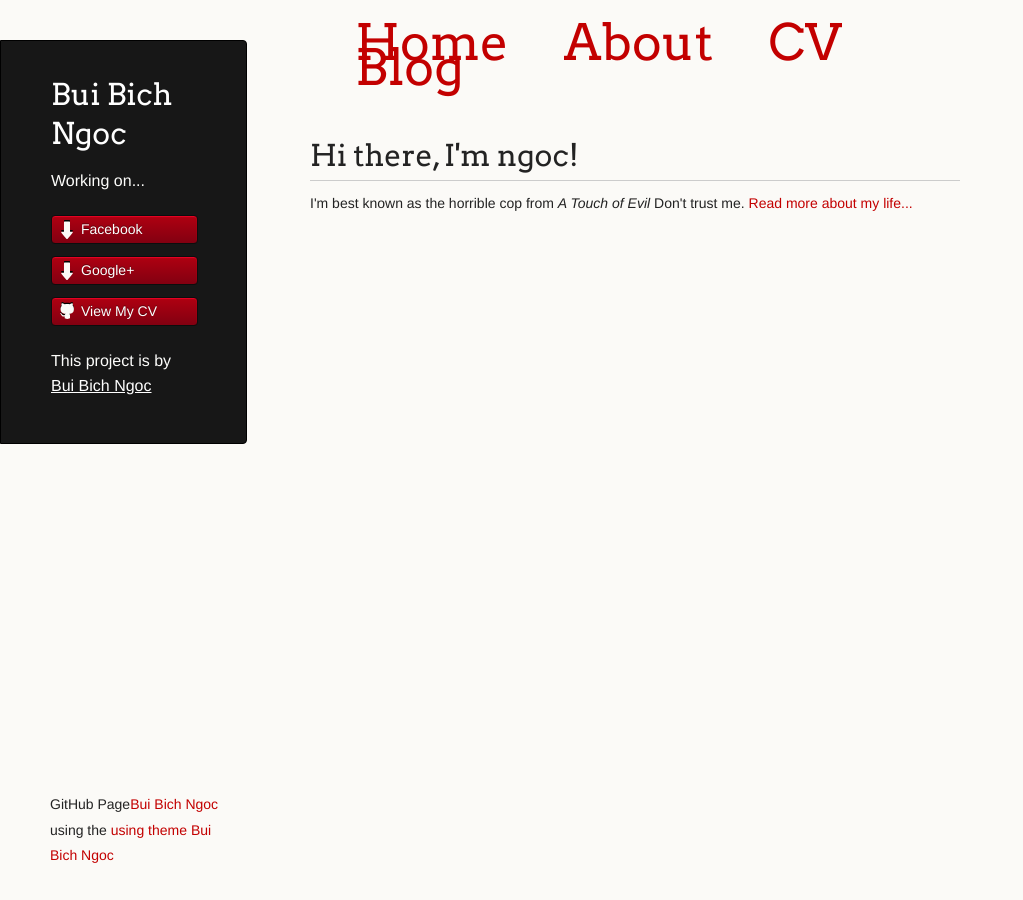
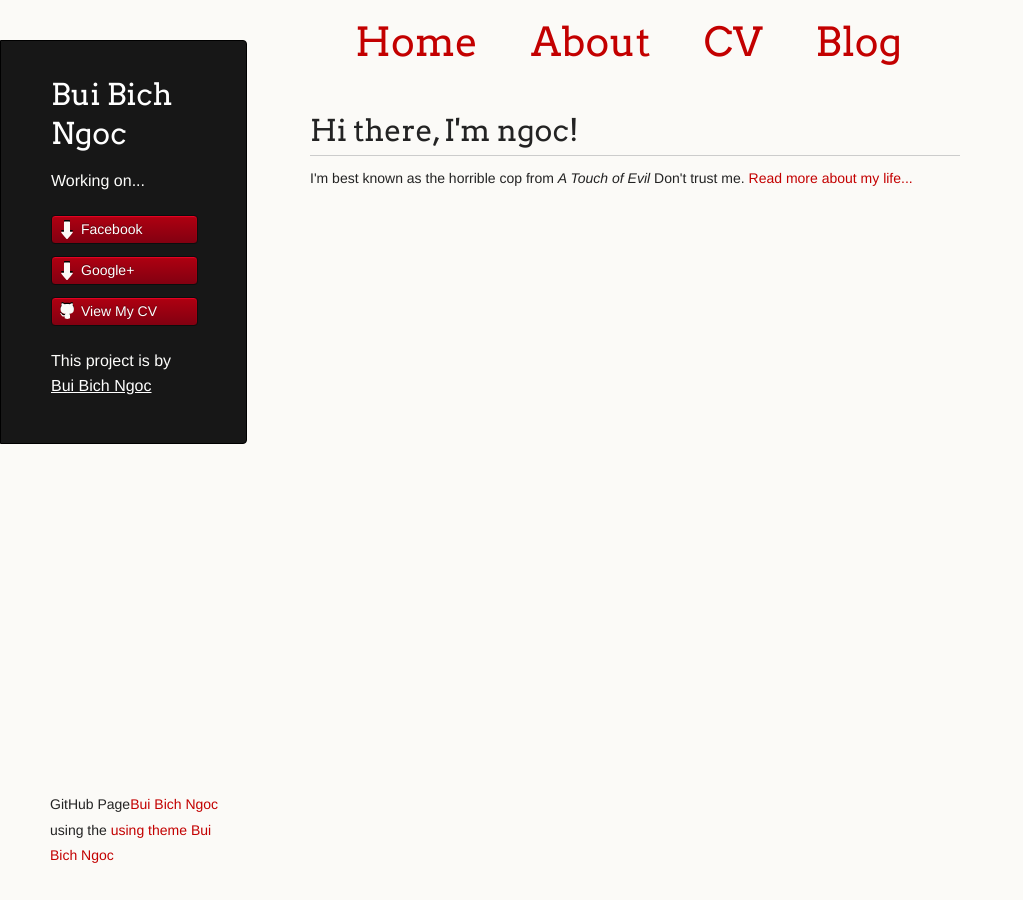
Before and after one commit to buibichngoc/buibichngoc.github.io, a Jekyll site: the page built from index.html, in a window 1280 px wide. Shown: the whole page, without its empty margins (0-1023 px from the left). Built offline with Jekyll 4.4.1, drawn with Linux system fonts in a browser that asks for light colours.

Commit message:
Update default.html

```diff
--- a/_layouts/default.html
+++ b/_layouts/default.html
@@ -40,7 +40,7 @@
         <p class="header">This project is by <a class="header name" href="https://www.facebook.com/buibichngocit">Bui Bich Ngoc</a></p>
       </header>
       <section>
-		<ul style=" font-family: Arvo, sans-serif; padding: 20px; list-style: none; font-weight: bold; font-size: 50px; ">
+		<ul style=" font-family: Arvo, sans-serif; padding: 20px; list-style: none; font-weight: bold; font-size: 40px; ">
 	        <li style=" display: inline; margin-right: 20px;"><a href="/">Home</a></li>
 		    <li style=" display: inline; margin-right: 20px;"><a href="/about">About</a></li>
 	        <li style=" display: inline; margin-right: 20px;"><a href="/cv">CV</a></li>
```
